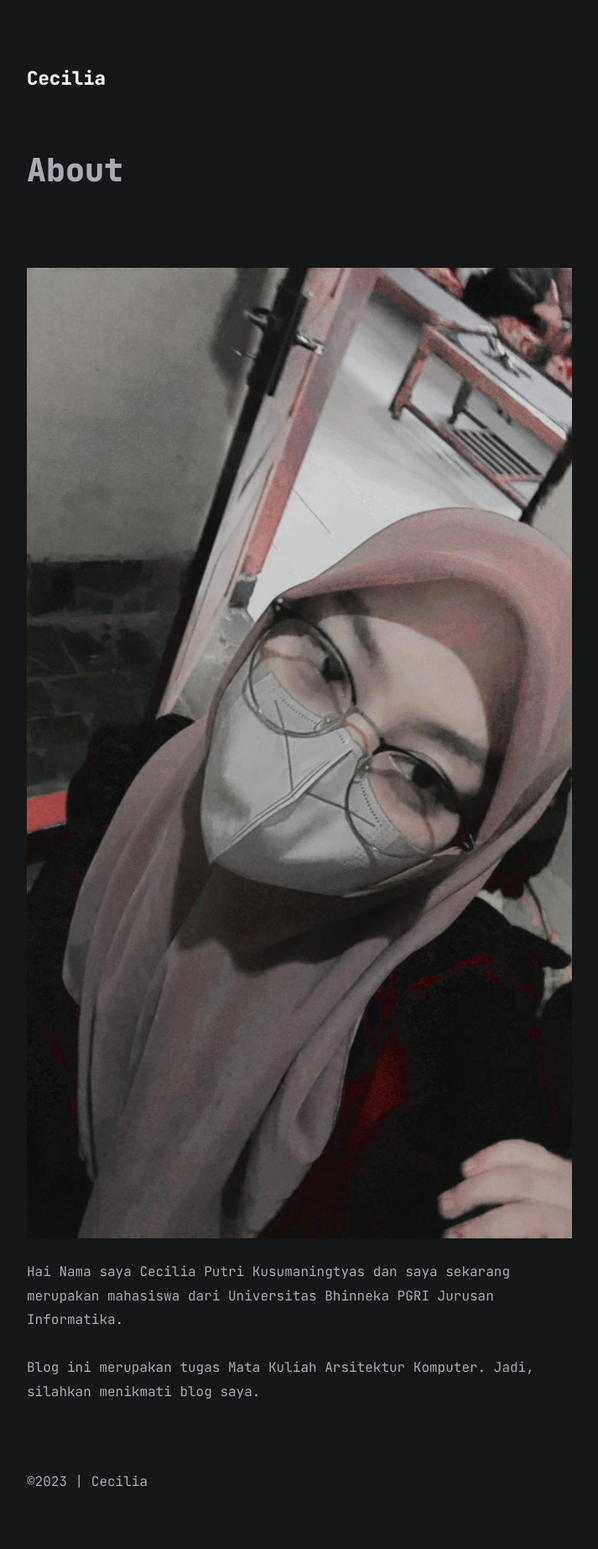
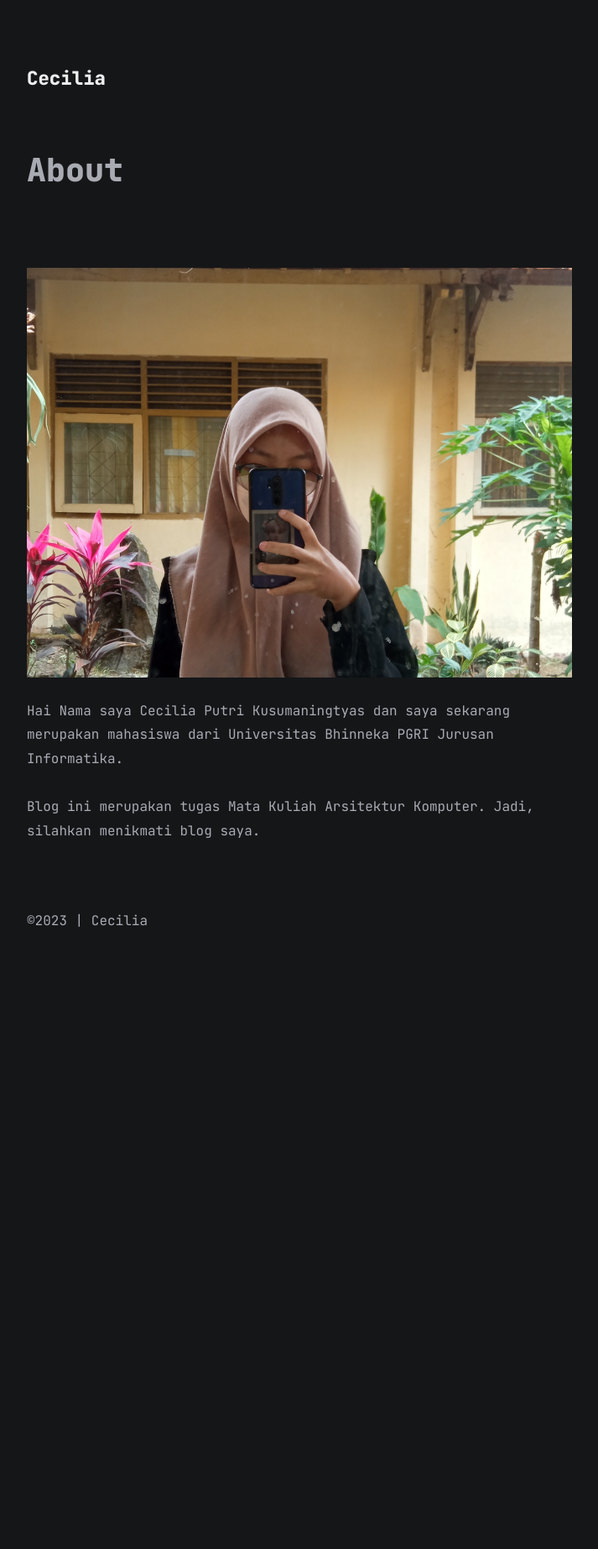
Before and after one commit to shera1402/shera1402.github.io, a Jekyll site: the page built from about.md, in a window 1280 px wide. Shown: the whole page at 84% size, without its empty margins (283-996 px from the left). Built offline with Jekyll 4.4.1, drawn with Linux system fonts in a browser that asks for light colours; comment, search, counter and statistics services are not loaded; a style sheet for code colours, icons or effects is not loaded; after the commit the page ends 1177 px from its top, so only the background shows below that.

Commit message:
Update about.md

```diff
--- a/about.md
+++ b/about.md
@@ -3,7 +3,7 @@ layout: page
 title: About
 ---
 
-<span style="display:block;text-align:center">![alt](assets/img/foto1[1].jpg)</span>
+<span style="display:block;text-align:center">![alt](assets/img/fotoku[1].jpg)</span>
 Hai Nama saya Cecilia Putri Kusumaningtyas dan saya sekarang merupakan mahasiswa dari Universitas Bhinneka PGRI Jurusan Informatika.
 
 Blog ini merupakan tugas Mata Kuliah Arsitektur Komputer. Jadi, silahkan menikmati blog saya.
```
